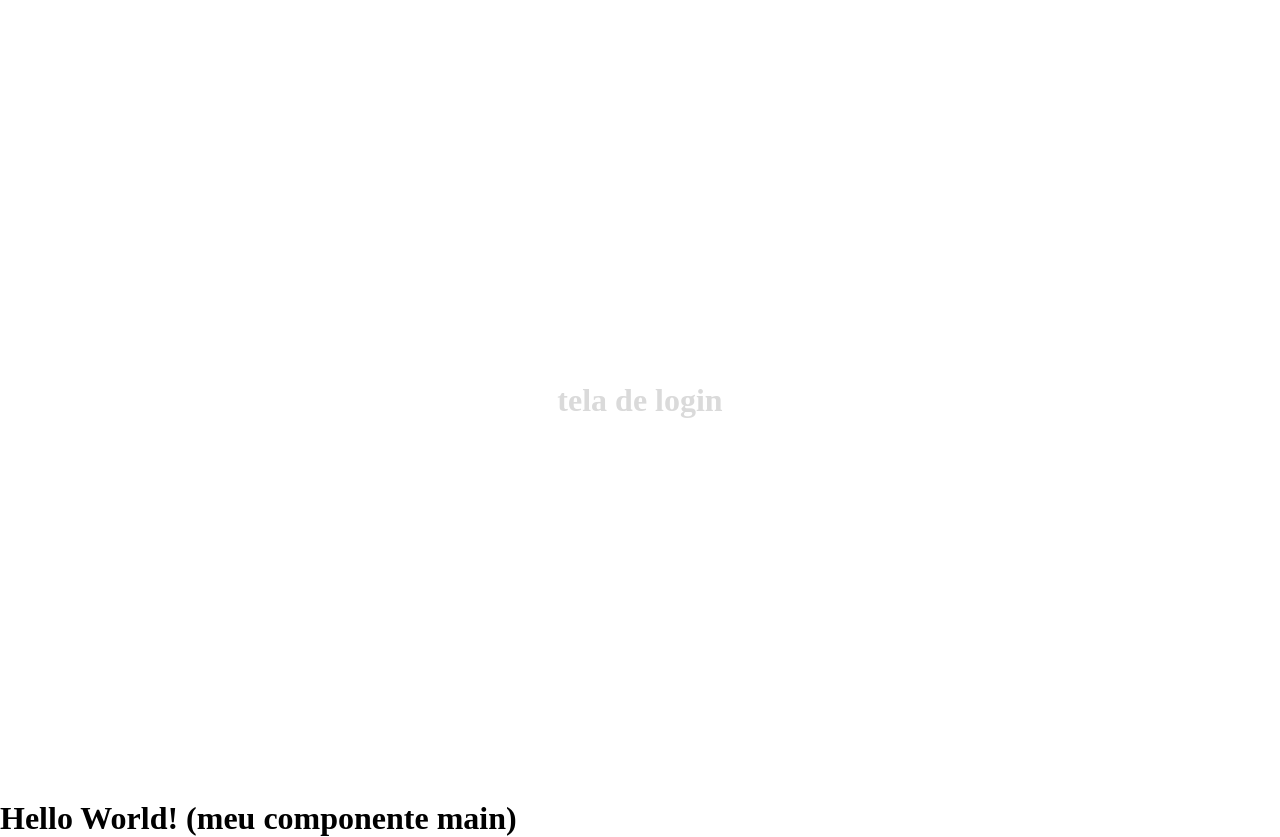
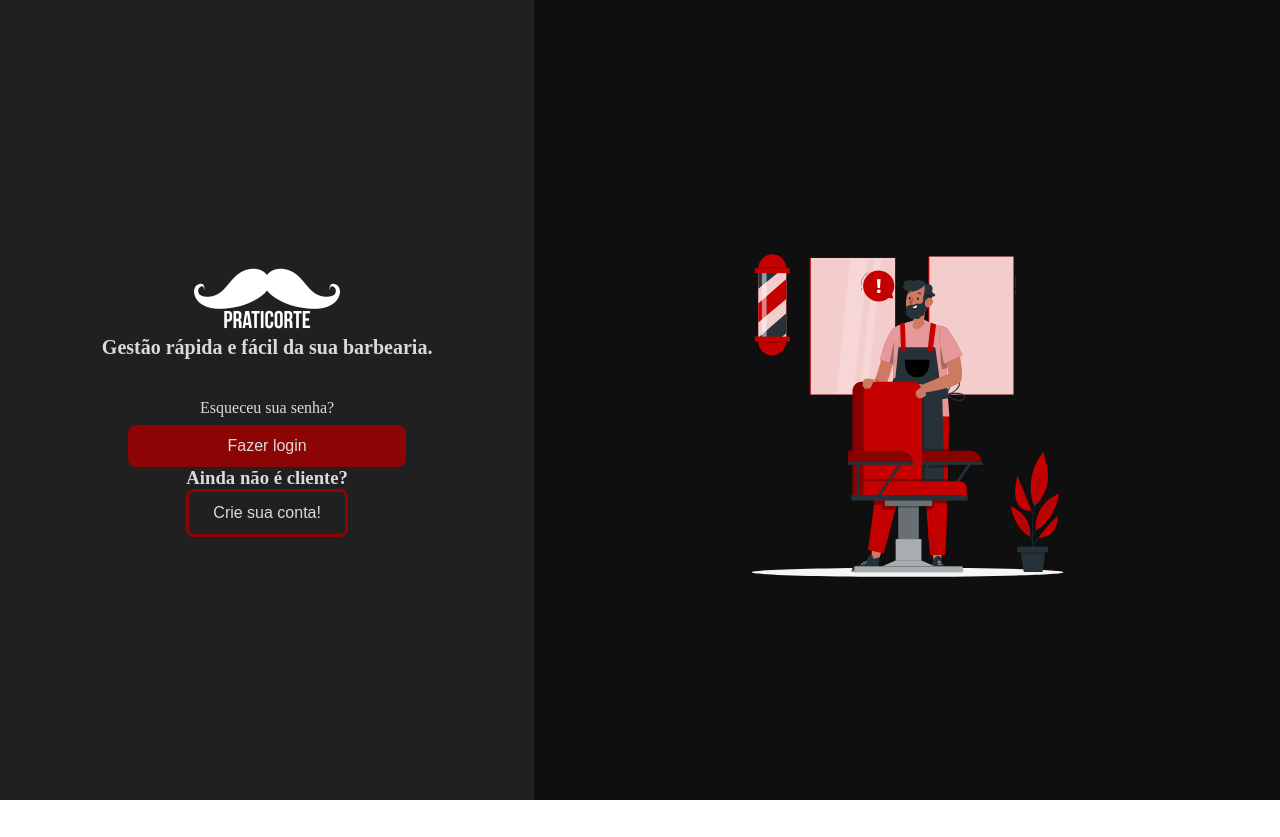
Before and after one commit to MaickDuarte/PratiCorteAngular, an Angular app: page /login in a window 1280 px wide. After the commit the page ends 800 px from the top, so only its background shows below. Built offline with nearby package versions, Linux system fonts and the light colour scheme.

Commit message:
componentizando tela de login e importando form

```diff
--- a/src/app/app.component.html
+++ b/src/app/app.component.html
@@ -1,2 +1 @@
 <router-outlet />
-<h1>Hello World! (meu componente main)</h1>
--- a/src/app/components/default-login-layout/default-login-layout.component.html
+++ b/src/app/components/default-login-layout/default-login-layout.component.html
@@ -1,3 +1,23 @@
 <main>
-    <h1>tela de login</h1>
+    <section class="login-section">
+        <div class="logo-section">
+            <img src="/png/PratiCorte-Logo-white.png" class="logo">
+            <h2>{{ title }}</h2>
+        </div>
+        <div class="login-form">
+            <ng-content></ng-content>
+        </div>
+        <div class="login-button-area">
+            <a>{{ forgotPasswordText }}</a>
+            <button class="login-button">{{ loginButtonText }}</button>
+        </div>
+
+        <div class="register-button-area">
+            <h3>{{ notClientYetText }}</h3>
+            <button class="register-button">{{ registerButtonText }}</button>
+        </div>
+    </section>
+    <section class="view-section">
+        <img src="/svg/Barber cartoon.svg" class="barber-view">
+    </section>
 </main>
--- a/src/app/pages/login/login.component.html
+++ b/src/app/pages/login/login.component.html
@@ -1 +1,11 @@
-<app-default-login-layout></app-default-login-layout>
+<app-default-login-layout
+    title="Gestão rápida e fácil da sua barbearia."
+    loginButtonText="Fazer login"
+    forgotPasswordText="Esqueceu sua senha?"
+    registerButtonText="Crie sua conta!"
+    notClientYetText="Ainda não é cliente?"
+>
+    <form [formGroup]="loginForm">
+
+    </form>
+</app-default-login-layout>
--- a/src/app/pages/login/login.component.ts
+++ b/src/app/pages/login/login.component.ts
@@ -1,14 +1,23 @@
 import { Component } from '@angular/core';
 import { DefaultLoginLayoutComponent } from '../../components/default-login-layout/default-login-layout.component';
+import { FormGroup, FormControl, Validators, ReactiveFormsModule } from '@angular/forms';
 
 @Component({
   selector: 'app-login',
   imports: [
-    DefaultLoginLayoutComponent
+    DefaultLoginLayoutComponent,
+    ReactiveFormsModule
   ],
   templateUrl: './login.component.html',
   styleUrl: './login.component.scss'
 })
 export class LoginComponent {
+  loginForm!: FormGroup;
 
+  constructor() {
+    this.loginForm = new FormGroup({
+      email: new FormControl('', [Validators.required, Validators.email]),
+      password: new FormControl('', [Validators.required, Validators.minLength(6)])
+    });
+  }
 }
```
Also changed, not shown: src/app/components/default-login-layout/default-login-layout.component.ts (+6 -2 lines).
